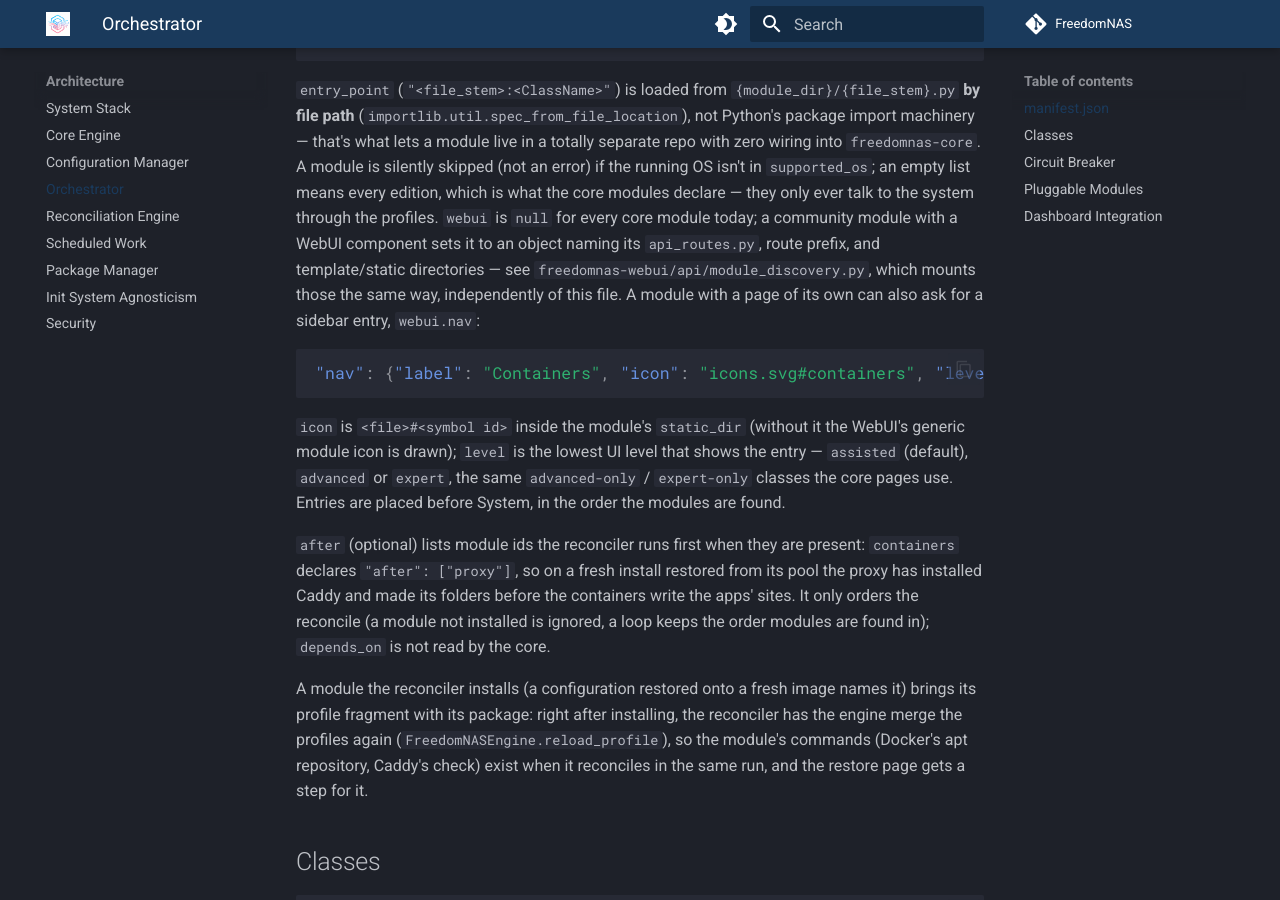
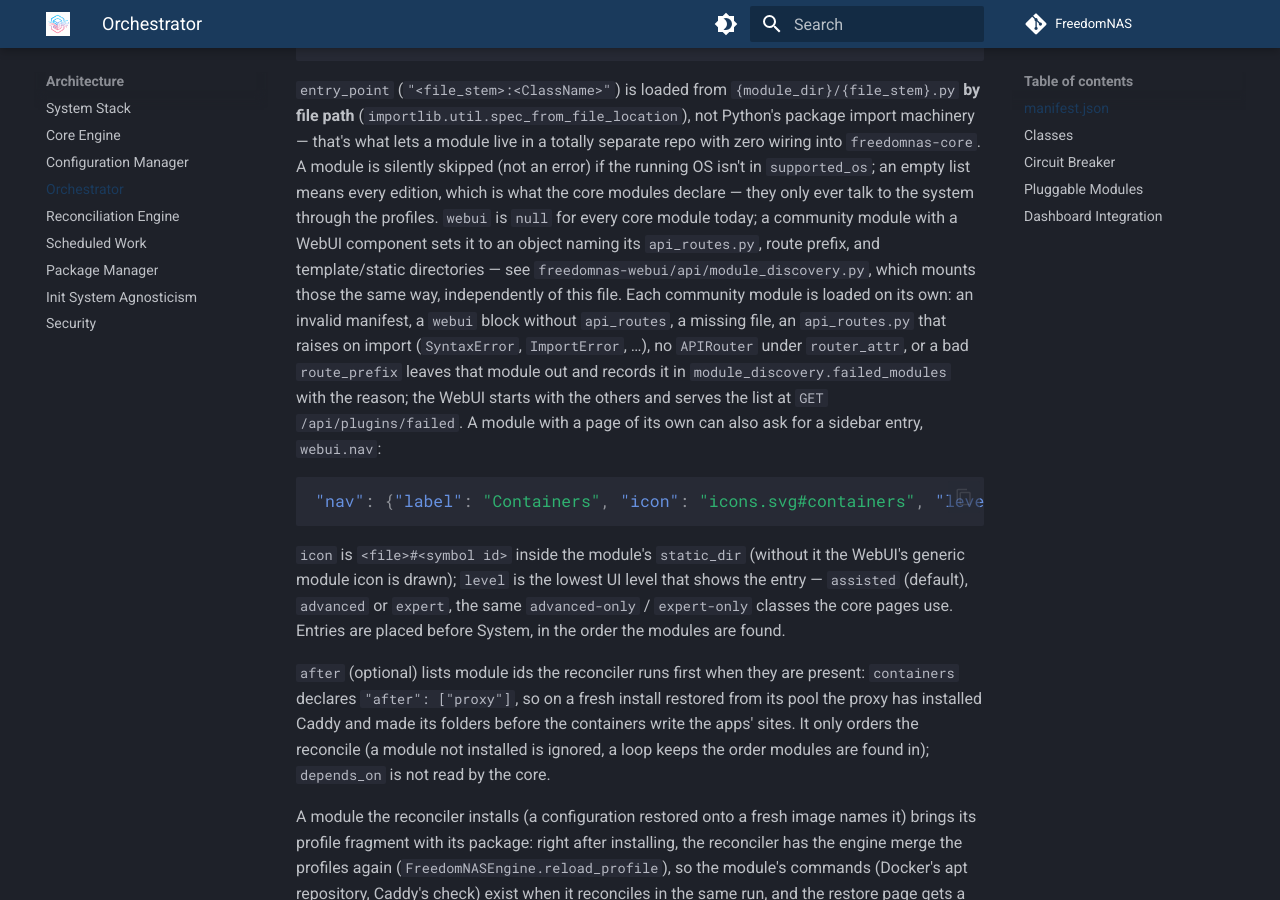
Before and after one commit to FreedomNAS/freedomnas-docs, an MkDocs documentation site: the page built from docs/architecture/orchestrator.md, in a window 1280 px wide and 900 px high, scrolled down 1072 px. Built offline with MkDocs 1.6.1 and Material for MkDocs 9.7.7, drawn with Linux system fonts in a browser that asks for light colours.

Commit message:
W2: Document what happens when a module does not load

````diff
--- a/docs/architecture/orchestrator.md
+++ b/docs/architecture/orchestrator.md
@@ -53,7 +53,13 @@ the system through the profiles. `webui` is `null` for
 every core module today; a community module with a WebUI component sets it
 to an object naming its `api_routes.py`, route prefix, and template/static
 directories — see `freedomnas-webui/api/module_discovery.py`, which mounts
-those the same way, independently of this file. A module with a page of its
+those the same way, independently of this file. Each community module is loaded on its own: an invalid
+manifest, a `webui` block without `api_routes`, a missing file, an
+`api_routes.py` that raises on import (`SyntaxError`, `ImportError`, …), no
+`APIRouter` under `router_attr`, or a bad `route_prefix` leaves that module
+out and records it in `module_discovery.failed_modules` with the reason; the
+WebUI starts with the others and serves the list at
+`GET /api/plugins/failed`. A module with a page of its
 own can also ask for a sidebar entry, `webui.nav`:
 
 ```json
````
Also changed, not shown: docs/api/plugins.md (+10 -0 lines), docs/user-guide/plugins.md (+9 -0 lines).
